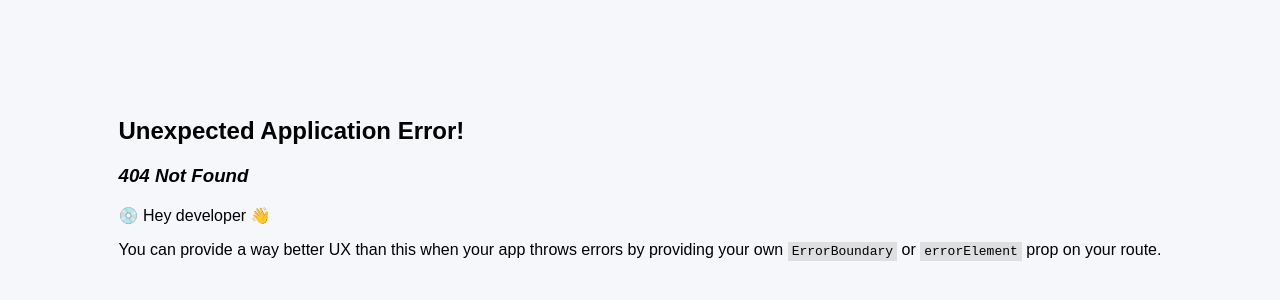
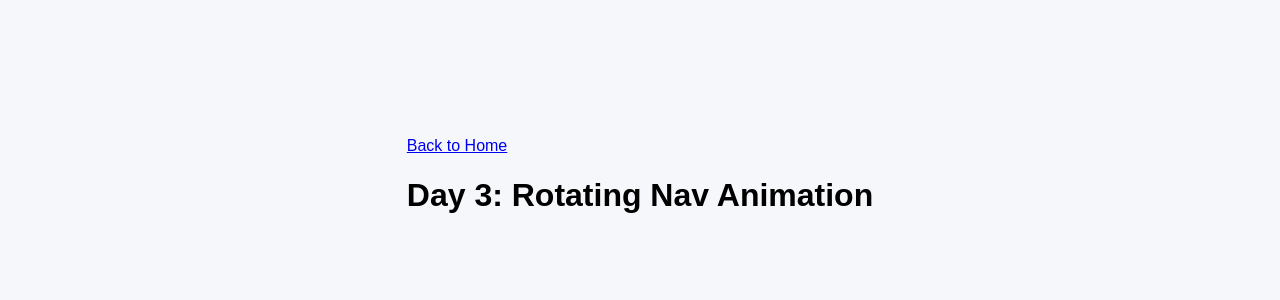
Before and after one commit to dineshKumar777/50project50days-react, a React (Vite) app: page /day3-rotating-nav-animation in a window 1280 px wide. Before the commit this address had no page. Shown: the part 214-514 px from the top of the page. Built offline with nearby package versions, Linux system fonts and the light colour scheme; a web font is replaced by a local one.

Commit message:
day 3 basic setup

```diff
--- a/src/App.tsx
+++ b/src/App.tsx
@@ -17,6 +17,9 @@ function App() {
       <div style={{ display: "flex", flexDirection: "column", gap: "10px" }}>
         <Link to="/day1-expanding-card">day1-expanding-card</Link>
         <Link to="/day2-progress-steps">day2-progress-steps</Link>
+        <Link to="/day3-rotating-nav-animation">
+          day3-rotating-nav-animation
+        </Link>
       </div>
     </>
   );
--- a/src/main.tsx
+++ b/src/main.tsx
@@ -3,6 +3,7 @@ import ReactDOM from "react-dom/client";
 import App from "./App.tsx";
 import Day1ExpandingCards from "./routes/day1-expanding-cards.tsx";
 import Day2ProgressSteps from "./routes/day2-progress-steps.tsx";
+import Day3RotatingNavAnimation from "./routes/day3-rotating-nav-animation.tsx";
 // import "./index.css";
 import { createBrowserRouter, RouterProvider } from "react-router-dom";
 
@@ -19,6 +20,10 @@ const router = createBrowserRouter([
     path: "/day2-progress-steps",
     element: <Day2ProgressSteps />,
   },
+  {
+    path: "/day3-rotating-nav-animation",
+    element: <Day3RotatingNavAnimation />,
+  },
 ]);
 
 ReactDOM.createRoot(document.getElementById("root")!).render(
--- /dev/null
+++ b/src/routes/day3-rotating-nav-animation.tsx
@@ -0,0 +1,10 @@
+import "../css/day3.module.css";
+
+export default function Day3RotatingNavAnimation() {
+  return (
+    <div>
+      <a href="/">Back to Home</a>
+      <h1>Day 3: Rotating Nav Animation</h1>
+    </div>
+  );
+}
--- a/src/routes/template.tsx
+++ b/src/routes/template.tsx
@@ -1,4 +1,4 @@
-import "../css/day2.css";
+import "../css/day2.module.css";
 
 export default function Day2ProgressSteps() {
   return (
```
Also changed, not shown: src/css/day3.module.css (added).
